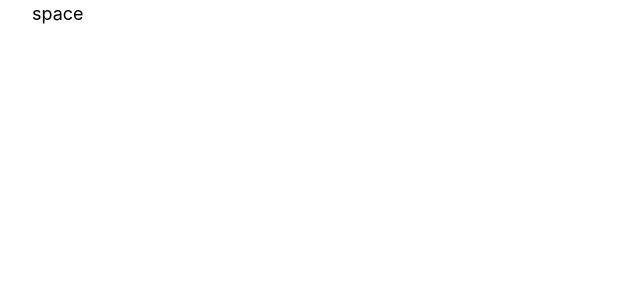
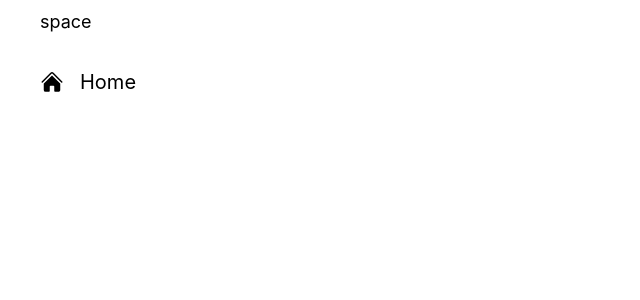
Before and after one commit to ikennarichard/spaces, a Nuxt app: page / in a window 1280 px wide. Shown: the top 300 px of the page, without its empty margins (0-640 px from the left). Built offline with nearby package versions, Linux system fonts and the light colour scheme.

Commit message:
feat: update left sidebar

```diff
--- a/components/sidebar/Left.vue
+++ /dev/null
@@ -1,7 +0,0 @@
-<template>
-  <aside class="flex flex-colh-screen">
-    <nuxt-link to="/">
-      <Logo />
-    </nuxt-link>
-  </aside>
-</template>
--- /dev/null
+++ b/components/sidebar/left/Index.vue
@@ -0,0 +1,19 @@
+<template>
+  <aside class="flex flex-col h-screen gap-4">
+    <nuxt-link to="/" class="p-2">
+      <Logo />
+    </nuxt-link>
+    <SidebarLeftTab>
+      <template v-slot:icon>
+        <HomeIcon />
+      </template>
+      <template v-slot:title>
+        Home
+      </template>
+    </SidebarLeftTab>
+  </aside>
+</template>
+
+<script setup>
+import { HomeIcon } from '@heroicons/vue/24/solid'
+</script>
--- /dev/null
+++ b/components/sidebar/left/Tab.vue
@@ -0,0 +1,26 @@
+<template>
+  <nuxt-link
+    to="#"
+    class="flex items-center p-2 rounded-full w-min hover:bg-gray-200 dark:hover:bg-gry-200"
+  >
+    <span class="inline-block w-6 h-6 text-dark">
+      <slot name="icon"></slot>
+    </span>
+    <span class="ml-4 text-xl" :class="textActive">
+      <slot name="title"></slot>
+    </span>
+  </nuxt-link>
+</template>
+
+<script setup>
+const textActive = computed(() =>
+  props.active ? "font-semibold" : "fontnormal"
+);
+
+const props = defineProps({
+  active: {
+    type: Boolean,
+    default: false,
+  },
+});
+</script>
```
